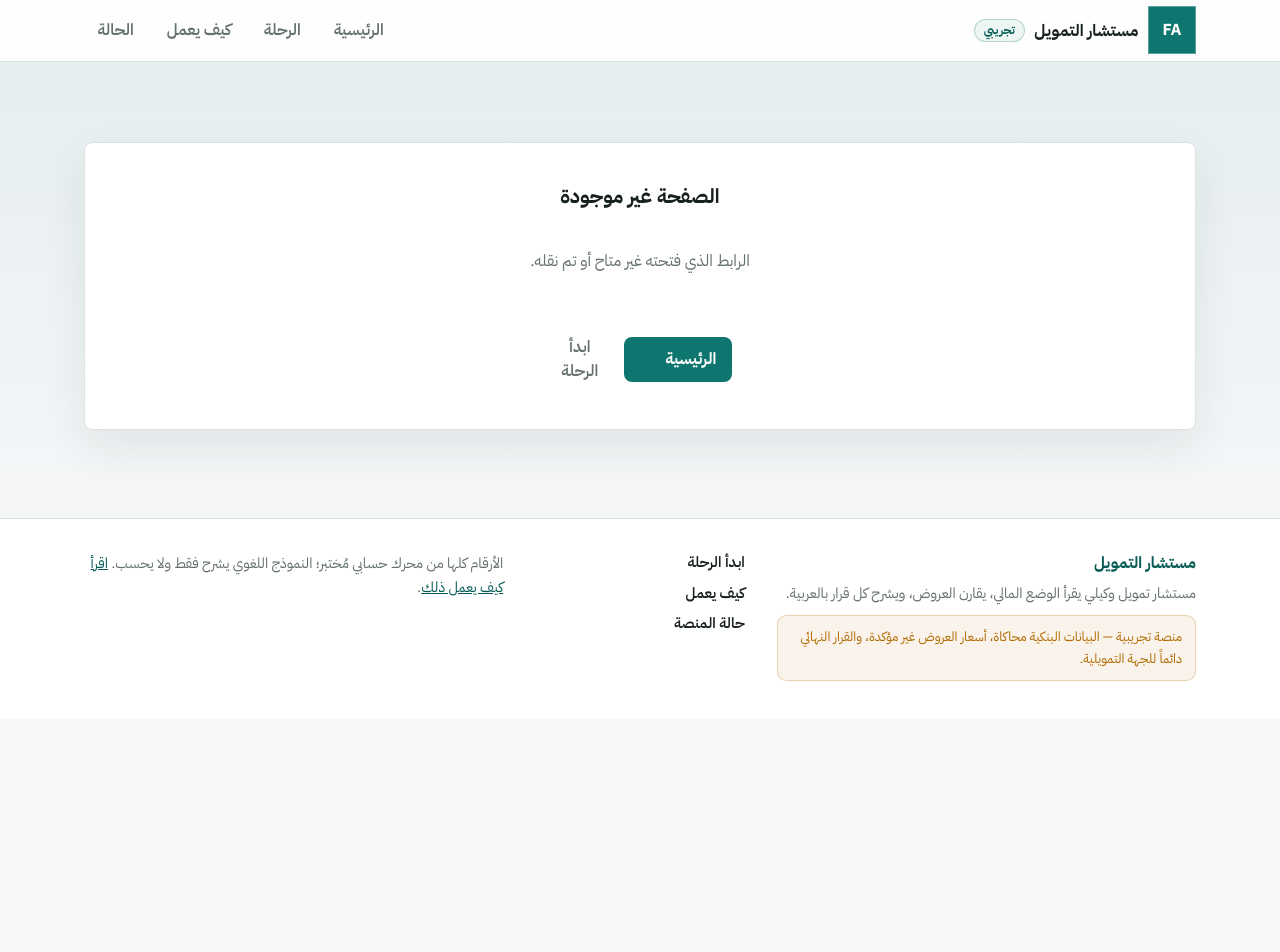
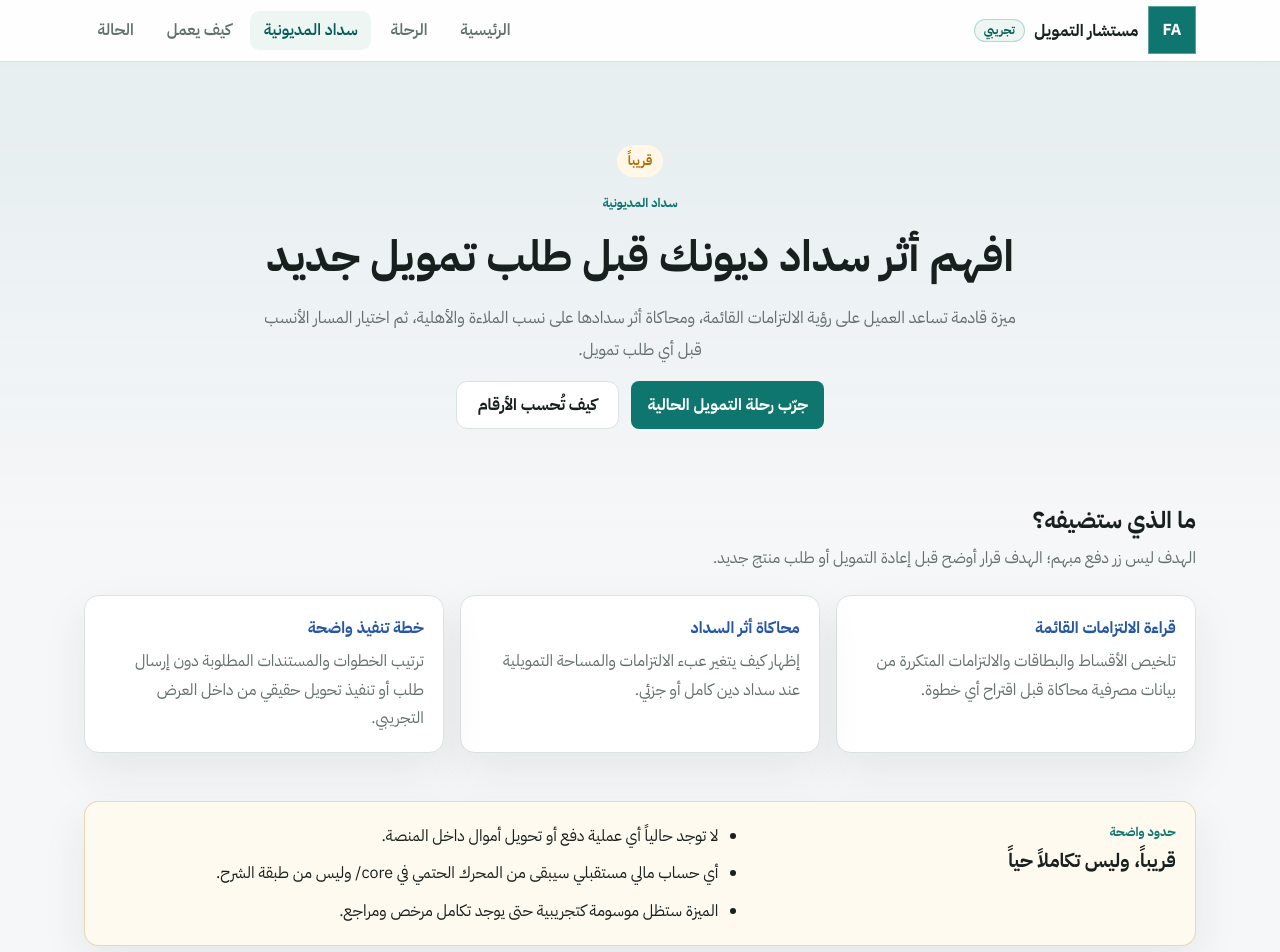
Before and after one commit to Abdulrahman-S-Asiri/financing-advisor, a Next.js app in the folder frontend/: page /debt-payment in a window 1280 px wide. Before the commit this address had no page. Shown: the top 952 px of the page. Before the commit the page ends 800 px from the top, so only its background shows below. Built offline with nearby package versions, Linux system fonts and the light colour scheme.

Commit message:
Add debt payment coming soon UI

```diff
--- /dev/null
+++ b/frontend/src/app/debt-payment/page.tsx
@@ -0,0 +1,81 @@
+import type { Metadata } from "next";
+import Link from "next/link";
+
+export const metadata: Metadata = {
+  title: "سداد المديونية قريباً",
+  description:
+    "ميزة قادمة لمحاكاة سداد المديونية وقياس أثرها على الملاءة قبل طلب تمويل جديد.",
+};
+
+const plannedCapabilities = [
+  {
+    title: "قراءة الالتزامات القائمة",
+    text: "تلخيص الأقساط والبطاقات والالتزامات المتكررة من بيانات مصرفية محاكاة قبل اقتراح أي خطوة.",
+  },
+  {
+    title: "محاكاة أثر السداد",
+    text: "إظهار كيف يتغير عبء الالتزامات والمساحة التمويلية عند سداد دين كامل أو جزئي.",
+  },
+  {
+    title: "خطة تنفيذ واضحة",
+    text: "ترتيب الخطوات والمستندات المطلوبة دون إرسال طلب أو تنفيذ تحويل حقيقي من داخل العرض التجريبي.",
+  },
+];
+
+const guardrails = [
+  "لا توجد حالياً أي عملية دفع أو تحويل أموال داخل المنصة.",
+  "أي حساب مالي مستقبلي سيبقى من المحرك الحتمي في core/ وليس من طبقة الشرح.",
+  "الميزة ستظل موسومة كتجريبية حتى يوجد تكامل مرخص ومراجع.",
+];
+
+export default function DebtPaymentPage() {
+  return (
+    <main className="sitePage debtPaymentPage">
+      <section className="debtPaymentHero">
+        <span className="warningBadge">قريباً</span>
+        <p className="eyebrow">سداد المديونية</p>
+        <h1>افهم أثر سداد ديونك قبل طلب تمويل جديد</h1>
+        <p className="debtPaymentLead">
+          ميزة قادمة تساعد العميل على رؤية الالتزامات القائمة، ومحاكاة أثر سدادها
+          على نسب الملاءة والأهلية، ثم اختيار المسار الأنسب قبل أي طلب تمويل.
+        </p>
+        <div className="debtPaymentActions">
+          <Link className="primaryButton" href="/journey">
+            جرّب رحلة التمويل الحالية
+          </Link>
+          <Link className="landingCtaSecondary" href="/docs">
+            كيف تُحسب الأرقام
+          </Link>
+        </div>
+      </section>
+
+      <section className="landingSection" aria-label="ما الذي ستضيفه الميزة">
+        <h2>ما الذي ستضيفه؟</h2>
+        <p className="landingSectionLead">
+          الهدف ليس زر دفع مبهم؛ الهدف قرار أوضح قبل إعادة التمويل أو طلب منتج
+          جديد.
+        </p>
+        <div className="debtPaymentGrid">
+          {plannedCapabilities.map((item) => (
+            <article className="debtPaymentCard" key={item.title}>
+              <h3>{item.title}</h3>
+              <p>{item.text}</p>
+            </article>
+          ))}
+        </div>
+      </section>
+
+      <section className="debtPaymentNotice" aria-label="حدود الميزة القادمة">
+        <div>
+          <p className="eyebrow">حدود واضحة</p>
+          <h2>قريباً، وليس تكاملاً حياً</h2>
+        </div>
+        <ul>
+          {guardrails.map((item) => (
+            <li key={item}>{item}</li>
+          ))}
+        </ul>
+      </section>
+    </main>
+  );
+}
--- a/frontend/src/app/docs/page.tsx
+++ b/frontend/src/app/docs/page.tsx
@@ -80,6 +80,10 @@ export default function DocsPage() {
             تكامل فعلي مع جهة تمويل.
           </li>
           <li>
+            سداد المديونية ميزة قادمة فقط؛ لا توجد حالياً أي عملية دفع أو تحويل
+            أموال داخل المنصة.
+          </li>
+          <li>
             قيم القواعد التنظيمية المشفرة في المحرك تحتاج تحققاً خارجياً من
             النص العربي النافذ قبل أي استخدام عام.
           </li>
--- a/frontend/src/app/globals.css
+++ b/frontend/src/app/globals.css
@@ -1836,6 +1836,29 @@ a.primaryButton {
   color: var(--teal-dark);
 }
 
+.landingUpcomingCard {
+  display: grid;
+  grid-template-columns: minmax(0, 1fr) auto;
+  align-items: center;
+  gap: 1rem;
+  border: 1px solid rgba(39, 86, 163, 0.22);
+  border-radius: 0.9rem;
+  background: #f4f8ff;
+  box-shadow: var(--shadow);
+  padding: 1.25rem;
+}
+
+.landingUpcomingCard h2 {
+  margin: 0.6rem 0 0.45rem;
+  font-size: 1.25rem;
+}
+
+.landingUpcomingCard p {
+  margin: 0;
+  color: var(--muted);
+  line-height: 1.8;
+}
+
 .landingPersonas {
   display: grid;
   grid-template-columns: repeat(3, minmax(0, 1fr));
@@ -1952,6 +1975,102 @@ a.primaryButton {
 
 .docsSection a {
   color: var(--teal-dark);
+}
+
+/* Debt payment coming soon */
+
+.debtPaymentPage {
+  display: grid;
+  gap: 0.8rem;
+}
+
+.debtPaymentHero {
+  display: grid;
+  gap: 1rem;
+  max-width: 48rem;
+  margin: 0 auto;
+  padding: 3.2rem 0 1.6rem;
+  text-align: center;
+  justify-items: center;
+}
+
+.debtPaymentHero h1 {
+  margin: 0;
+  color: var(--ink);
+  font-size: clamp(1.8rem, 4vw, 2.7rem);
+  line-height: 1.35;
+}
+
+.debtPaymentHero .eyebrow {
+  margin: 0;
+}
+
+.debtPaymentLead {
+  margin: 0;
+  color: var(--muted);
+  font-size: 1.03rem;
+  line-height: 1.9;
+}
+
+.debtPaymentActions {
+  display: flex;
+  flex-wrap: wrap;
+  justify-content: center;
+  gap: 0.8rem;
+}
+
+.debtPaymentActions .primaryButton {
+  width: auto;
+}
+
+.debtPaymentGrid {
+  display: grid;
+  grid-template-columns: repeat(3, minmax(0, 1fr));
+  gap: 1rem;
+}
+
+.debtPaymentCard,
+.debtPaymentNotice {
+  border: 1px solid var(--line);
+  border-radius: 0.9rem;
+  background: var(--surface);
+  box-shadow: var(--shadow);
+  padding: 1.2rem;
+}
+
+.debtPaymentCard h3 {
+  margin: 0 0 0.45rem;
+  color: var(--blue);
+  font-size: 1rem;
+}
+
+.debtPaymentCard p {
+  margin: 0;
+  color: var(--muted);
+  line-height: 1.8;
+}
+
+.debtPaymentNotice {
+  display: grid;
+  grid-template-columns: minmax(0, 0.8fr) minmax(0, 1.2fr);
+  gap: 1rem;
+  align-items: start;
+  background: #fffaf0;
+  border-color: rgba(178, 107, 0, 0.25);
+}
+
+.debtPaymentNotice h2 {
+  margin: 0;
+  font-size: 1.2rem;
+}
+
+.debtPaymentNotice ul {
+  display: grid;
+  gap: 0.55rem;
+  margin: 0;
+  padding-inline-start: 1.2rem;
+  color: var(--ink);
+  line-height: 1.8;
 }
 
 .docsFlow {
@@ -2149,7 +2268,9 @@ a.primaryButton {
   }
 
   .landingTrust,
-  .landingPersonas {
+  .landingPersonas,
+  .debtPaymentGrid,
+  .debtPaymentNotice {
     grid-template-columns: 1fr;
   }
 }
@@ -2188,6 +2309,14 @@ a.primaryButton {
     grid-template-columns: 1fr;
   }
 
+  .landingUpcomingCard {
+    grid-template-columns: 1fr;
+  }
+
+  .landingUpcomingCard .landingCtaSecondary {
+    justify-content: center;
+  }
+
   .siteFooterGrid {
     grid-template-columns: 1fr;
     gap: 1.4rem;
--- a/frontend/src/components/site/SiteFooter.tsx
+++ b/frontend/src/components/site/SiteFooter.tsx
@@ -18,6 +18,7 @@ export default function SiteFooter() {
 
         <nav className="siteFooterLinks" aria-label="روابط الموقع">
           <Link href="/journey">ابدأ الرحلة</Link>
+          <Link href="/debt-payment">سداد المديونية قريباً</Link>
           <Link href="/docs">كيف يعمل</Link>
           <Link href="/status">حالة المنصة</Link>
         </nav>
--- a/frontend/src/components/site/SiteNav.tsx
+++ b/frontend/src/components/site/SiteNav.tsx
@@ -7,6 +7,7 @@ import { useState } from "react";
 const links = [
   { href: "/", label: "الرئيسية" },
   { href: "/journey", label: "الرحلة" },
+  { href: "/debt-payment", label: "سداد المديونية" },
   { href: "/docs", label: "كيف يعمل" },
   { href: "/status", label: "الحالة" },
 ];
```
Also changed, not shown: frontend/src/app/page.tsx (+17 -0 lines).
